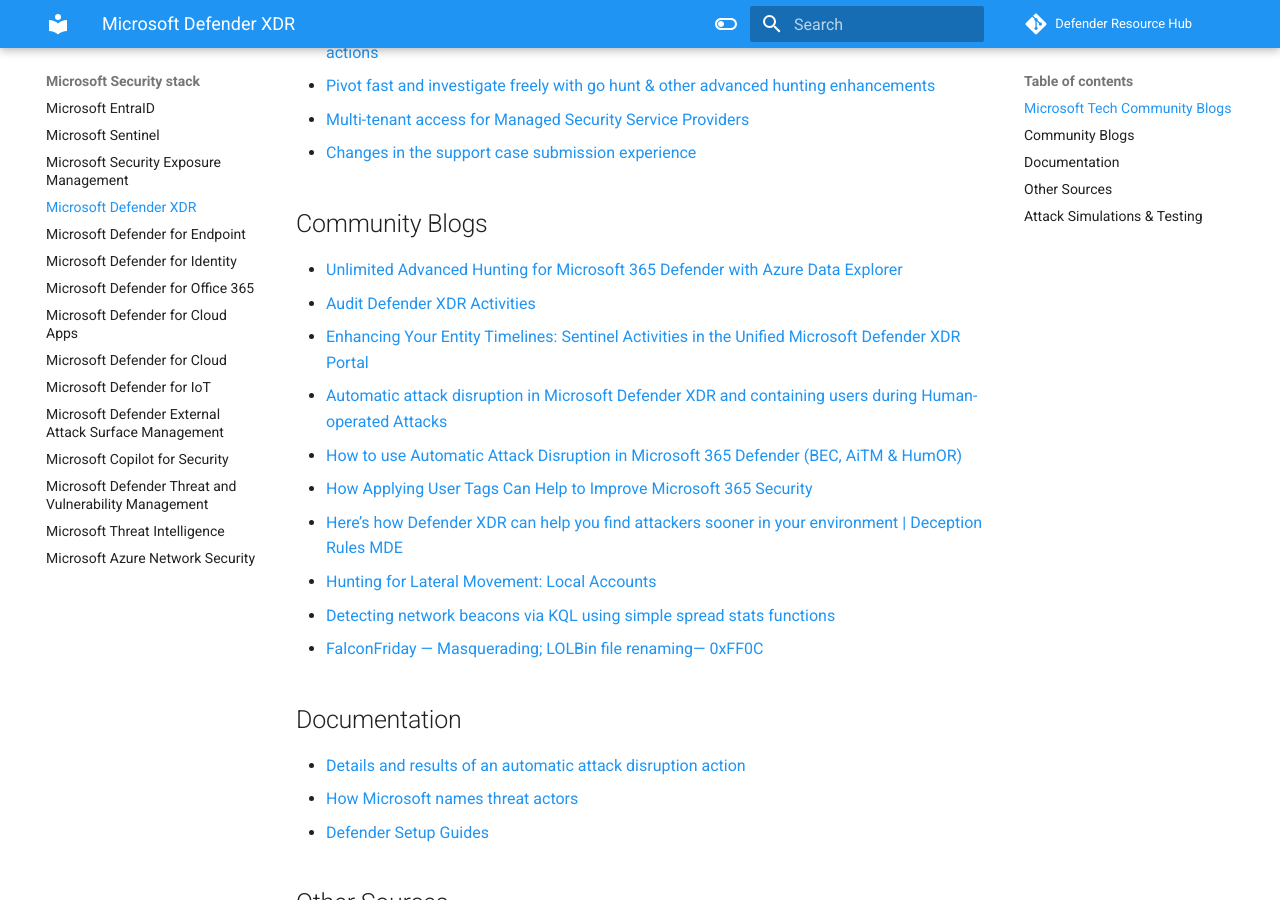
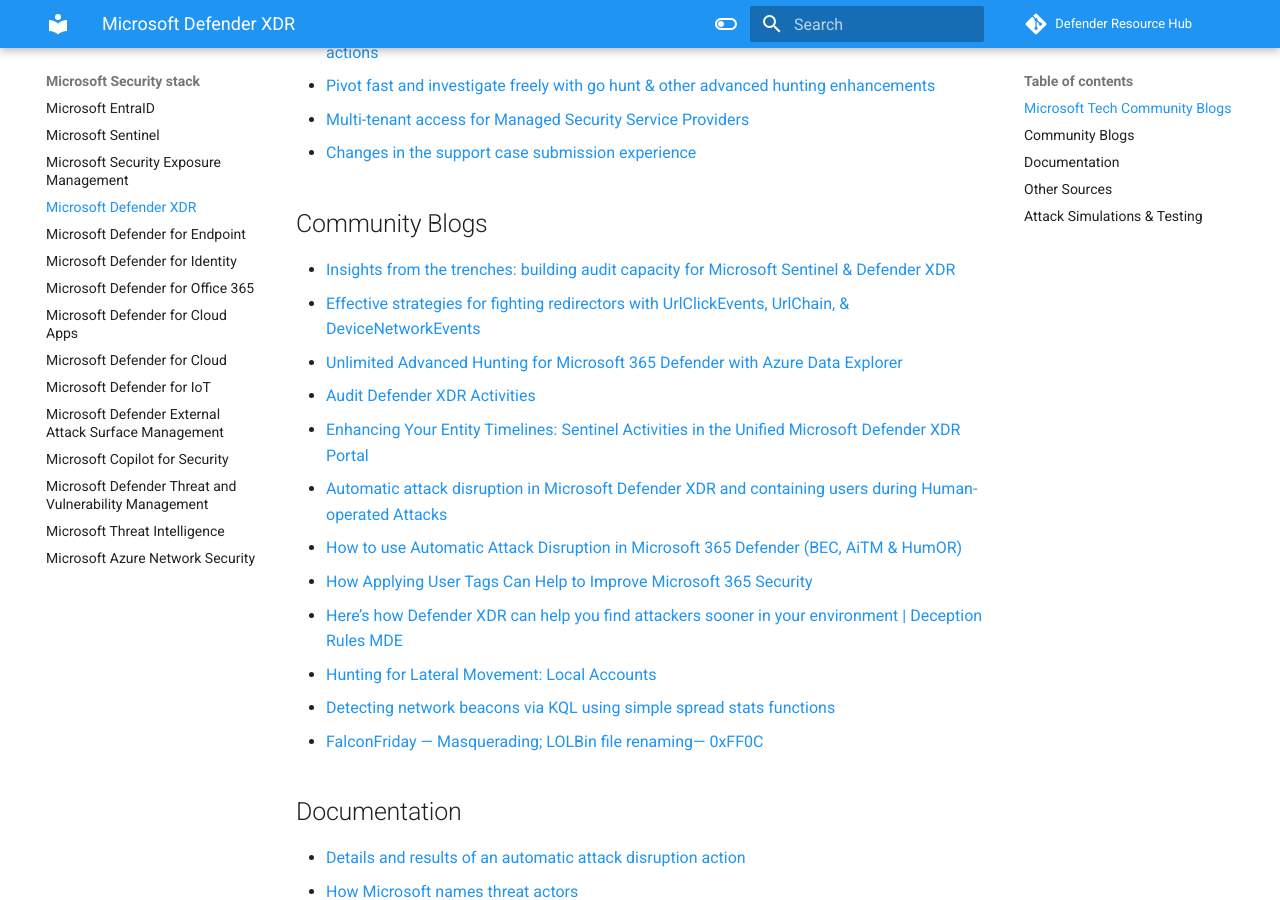
Before and after one commit to alexverboon/DefenderResourceHub, an MkDocs documentation site: the page built from docs/mdxdr.md, in a window 1280 px wide and 900 px high, scrolled down 3392 px. Built offline with MkDocs 1.6.1 and Material for MkDocs 9.7.7, drawn with Linux system fonts in a browser that asks for light colours; comment, search, counter and statistics services are not loaded.

Commit message:
Updates June 2025

```diff
--- a/docs/mdxdr.md
+++ b/docs/mdxdr.md
@@ -93,6 +93,8 @@
 
 ## Community Blogs
 
+- [Insights from the trenches: building audit capacity for Microsoft Sentinel & Defender XDR](https://www.michalos.net/2025/06/20/insights-from-the-trenches-building-audit-capacity-for-microsoft-sentinel-defender-xdr/)
+- [Effective strategies for fighting redirectors with UrlClickEvents, UrlChain, & DeviceNetworkEvents](https://www.michalos.net/2025/03/09/effective-strategies-for-fighting-redirectors-with-urlclickevents-urlchain-devicenetworkevents/)
 - [Unlimited Advanced Hunting for Microsoft 365 Defender with Azure Data Explorer](https://github.com/TheCloudScout/m365defender-adx)
 - [Audit Defender XDR Activities](https://kqlquery.com/posts/audit-defender-xdr/)
 - [Enhancing Your Entity Timelines: Sentinel Activities in the Unified Microsoft Defender XDR Portal](https://attackthesoc.com/posts/enhancing-entity-timelines/)
```
Also changed, not shown: docs/mdc.md (+1 -0 lines), docs/sentinel.md (+1 -0 lines), 1 other file.
